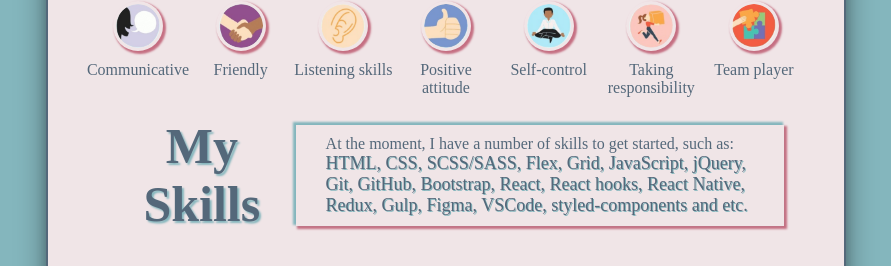
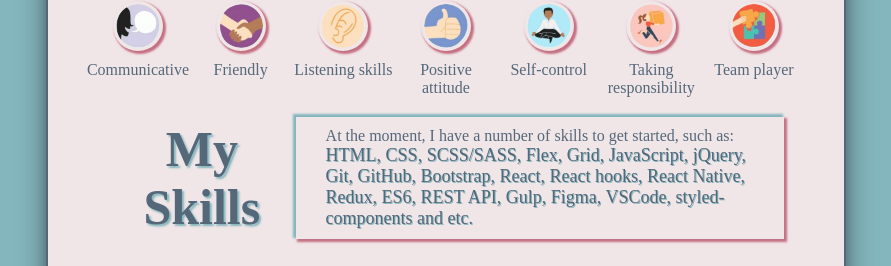
Before and after one commit to OlyaOR/My_Cv-site, a React (Create React App) app: page / in a window 1280 px wide. Shown: the part 1188-1454 px from the top of the page, without its empty margins (194-1085 px from the left). Built offline with nearby package versions, Linux system fonts and the light colour scheme; a web font is replaced by a local one.

Commit message:
add new skills

```diff
--- a/src/components/skills/skills.js
+++ b/src/components/skills/skills.js
@@ -7,7 +7,7 @@
       <section className='skills' >
         <div id="skills"></div>
         <h2>My Skills</h2>
-        <p className='skills_text'>At the moment, I have a number of skills to get started, such as: <br /> <span className='skills_text__main'>HTML, CSS, SCSS/SASS, Flex, Grid, JavaScript, jQuery, Git, GitHub, Bootstrap, React, React hooks, React Native, Redux, Gulp, Figma, VSCode, styled-components and etc.</span> </p>
+        <p className='skills_text'>At the moment, I have a number of skills to get started, such as: <br /> <span className='skills_text__main'>HTML, CSS, SCSS/SASS, Flex, Grid, JavaScript, jQuery, Git, GitHub, Bootstrap, React, React hooks, React Native, Redux, ES6, REST API, Gulp, Figma, VSCode, styled-components and etc.</span> </p>
       </section>
     );
 }
```
